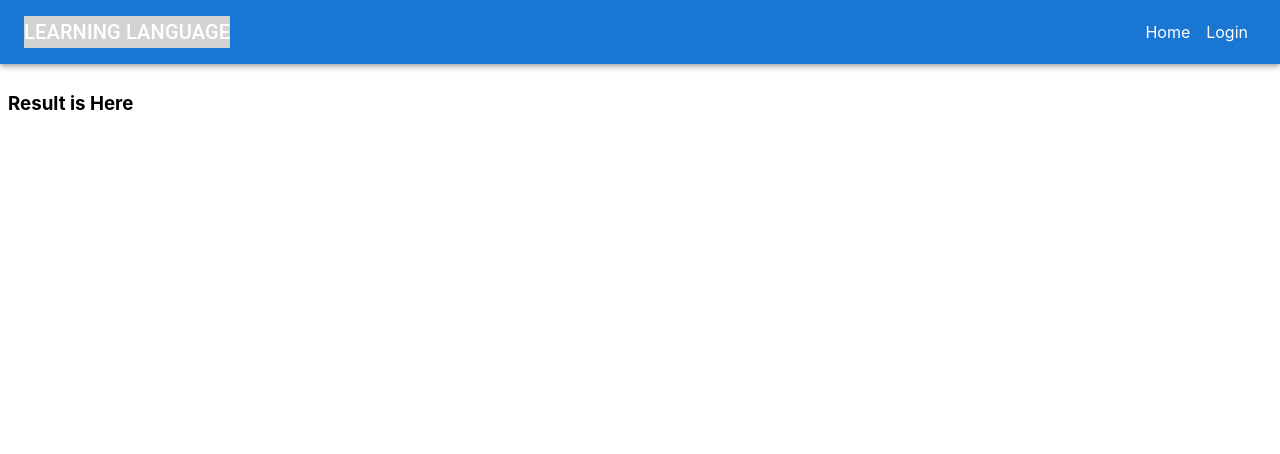
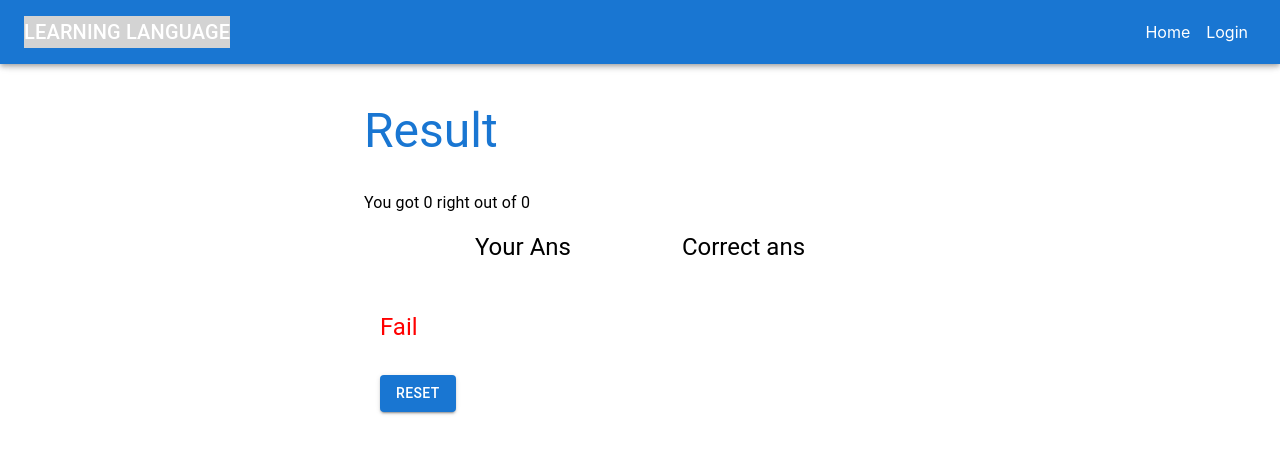
Before and after one commit to sarb001/TS-language-puzzle, a React (Vite) app: page /result in a window 1280 px wide. Shown: the top 454 px of the page. Built offline with nearby package versions, Linux system fonts and the light colour scheme.

Commit message:
result / quiz page completed

```diff
--- a/src/Components/Learning.tsx
+++ b/src/Components/Learning.tsx
@@ -48,7 +48,7 @@ const Learning = () => {
               </Button>
            </Stack>
 
-            <Button  onClick = {count === 7 ? () => navigate('/quiz') : nextHandler}
+            <Button  onClick = {count === words.length - 1 ? () => navigate('/quiz') : nextHandler}
             sx = {{margin:'3rem 0'}} variant='contained'  fullWidth>
                {count === words.length - 1  ? "Test" : "Next"}
             </Button>
--- a/src/Components/Quiz.tsx
+++ b/src/Components/Quiz.tsx
@@ -14,18 +14,15 @@ const Quiz = () => {
     const [ans,setAns]       = useState<string>("");
     const [result,setResult] = useState<string[]>([]);
 
-     const navigate = useNavigate();
+     const navigate  = useNavigate();
      const dispatch  = useDispatch();
      const { words } = useSelector((state : { root : StateType }) => state.root);
 
      const nextHandler = () : void  => {
-        if(count === 7){
-          navigate('/result')
-        }else {
-          setResult((prev) => [...prev , ans]);
-          setCount((prev) => prev + 1);
-          setAns("");
-          }
+            setResult((prev) => [...prev , ans]);
+            setCount((prev) => prev + 1);
+            setAns("");
+
         };
 
         useEffect(() => {
@@ -60,7 +57,7 @@ const Quiz = () => {
             fullWidth
             onClick  = {nextHandler}
             disabled = {ans === ""}>
-                 {count === 7 ? "Submit" : "Next"}
+                 {count === words.length - 1 ? "Submit" : "Next"}
             </Button>
          </Container>
     </div>
--- a/src/Components/Result.tsx
+++ b/src/Components/Result.tsx
@@ -1,8 +1,68 @@
+import { Button, Container, List, ListItem, Stack, Typography } from "@mui/material";
+import { useNavigate } from "react-router-dom";
+import { useDispatch ,useSelector } from 'react-redux' ;
+import { clearState } from "../Redux/Slices";
+import { countMatchingElements } from "../utils/Feature";
 
 const Result = () => {
+
+   const navigate = useNavigate();
+   const dispatch = useDispatch();
+
+  const { words , results } = useSelector((state : { root : StateType }) => state.root);
+
+   const CorrectAns = countMatchingElements(results,words.map((i) => i.meaning));
+   const Percentage = (CorrectAns / words.length) * 100 ;
+
+   const resetHandler = () : void => {
+      navigate("/");
+      dispatch(clearState());
+   }
+
   return (
     <div className="result-container" style = {{paddingTop:'5%'}}>
-        <h3> Result is Here  </h3>
+        <Container maxWidth = {'sm'}>
+           <Typography variant = "h3" color={'primary'}  m = {'2rem 0'}>
+              Result
+           </Typography>
+           <Typography>
+              You got {CorrectAns} right out of {words?.length}
+           </Typography>
+
+          <Stack direction={'row'}  justifyContent={'space-evenly'}>
+             <Stack>
+                <Typography m = {'1rem 0'} variant = "h5"> Your Ans </Typography>
+                <List>
+                   {results.map((i,idx) => (
+                      <ListItem key = {idx}>
+                         {idx + 1} - {i}
+                      </ListItem>
+                   ))}
+                </List>
+             </Stack>
+
+           <Stack>
+              <Typography m = {'1rem 0'} variant = "h5">
+                Correct ans
+              </Typography>
+                <List>
+                  {words?.map((i,idx) => (
+                      <ListItem key = {idx}>
+                          {idx + 1} - {i.meaning}
+                      </ListItem>
+                  ))}
+                </List>
+           </Stack>
+          </Stack>
+
+            <Typography m = {'1rem'} variant="h5"  color = {Percentage > 50 ? "green" : "red"}>
+                    {Percentage > 50 ? "Pass" : "Fail"}
+            </Typography>
+
+              <Button  onClick = {resetHandler} sx = {{margin : '1rem'}} variant = "contained">
+                 Reset
+              </Button>
+        </Container>
     </div>
   )
 }
--- a/src/utils/Feature.tsx
+++ b/src/utils/Feature.tsx
@@ -1,8 +1,6 @@
 import axios from "axios";
 import _ from "lodash";
 import { generate } from 'random-words' ;
-
-
 
  const generateMCQ = (
     meaning : {
@@ -57,7 +55,6 @@ import { generate } from 'random-words' ;
             const arr : WordType[] = recieve.map((i,idx) => {
 
                 const options: string[] = generateMCQ(words,idx);
-
                  return {
                     word    : i.translations[0].text,                  // sehat in hindi
                     meaning : words[idx].Text,                      // Health
@@ -74,4 +71,17 @@ import { generate } from 'random-words' ;
     }
 }
 
+export const countMatchingElements = (
+    arr1 : string[] ,
+    arr2 : string[]) : number  => {
+
+     if(arr1.length !== arr2.length) throw new Error("Arrays are not Equal ");
+
+     let matchedCount = 0;
+     for (let i = 0; i < arr1.length; i++) {
+         if(arr1[i] === arr2[i]) matchedCount ++;
+     }
+     return matchedCount;
+}
+
 export default translateWords;
```
